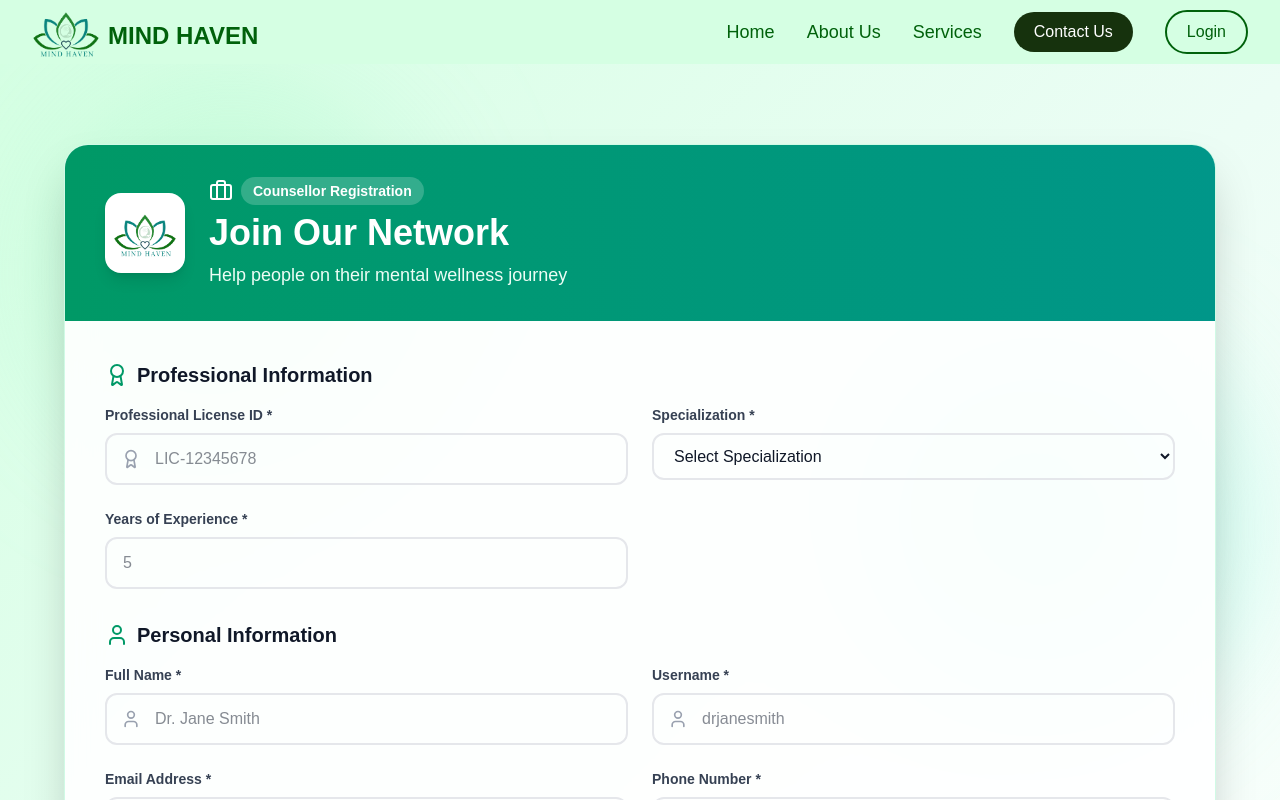
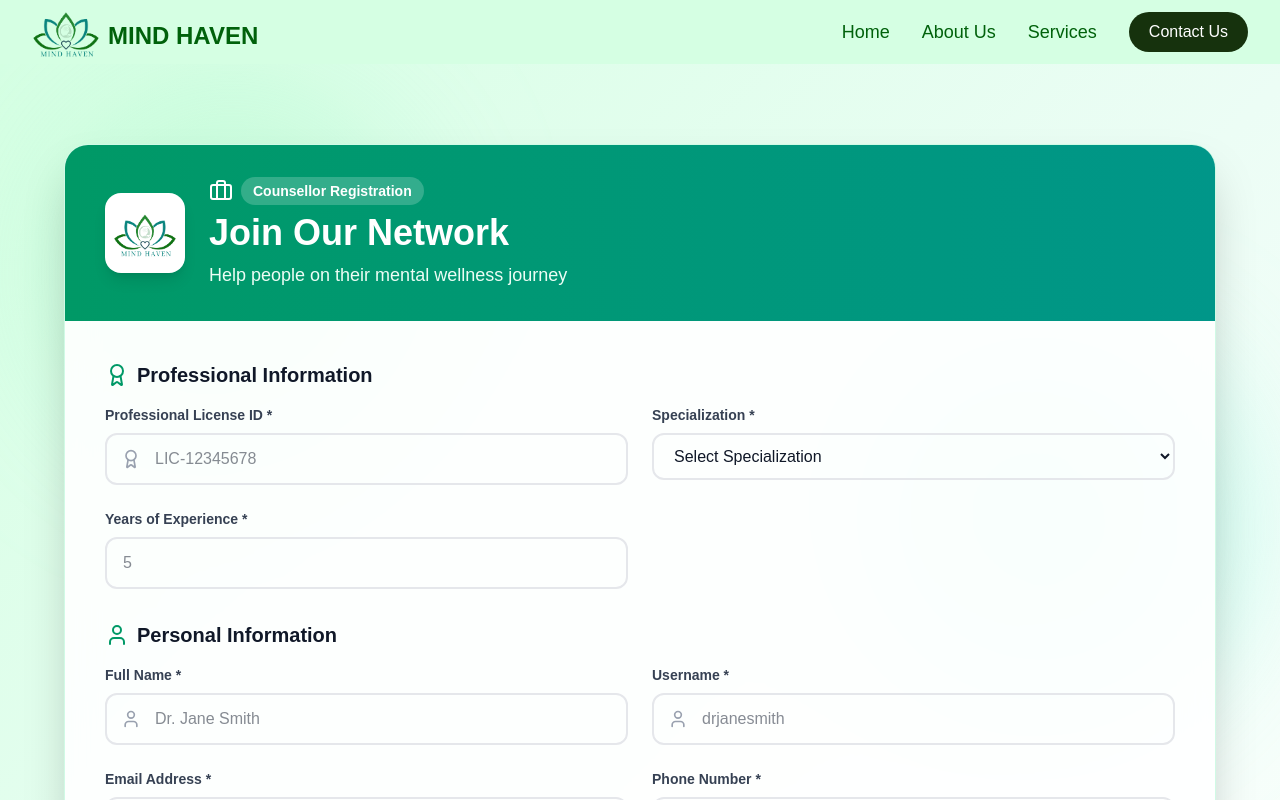
Before and after one commit to Dilshanrad22/mind_haven, a Next.js app in the folder my-app/: page /pages/signupDoc in a window 1280 px wide. Shown: the top 800 px of the page. Built offline with nearby package versions, Linux system fonts and the light colour scheme.

Commit message:
Remove alert popups and navbar Login links

```diff
--- a/my-app/src/app/components/navbar.tsx
+++ b/my-app/src/app/components/navbar.tsx
@@ -49,7 +49,6 @@ const Navbar = () => {
                 <Link href="/pages/about" className="text-[#00610B] text-lg hover:text-[#16320d]">About Us</Link>
                 <Link href="/pages/services" className="text-[#00610B] text-lg hover:text-[#16320d]">Services</Link>
                 <Link href="/pages/contact" className="px-5 py-2 rounded-full bg-[#16320d] text-white hover:bg-green-700">Contact Us</Link>
-                <Link href="/pages/login" className="px-5 py-2 rounded-full border-2 border-[#00610B] text-[#00610B] hover:bg-[#00610B] hover:text-white transition">Login</Link>
               </>
             ) : (
               <>
@@ -83,7 +82,6 @@ const Navbar = () => {
                 <Link href="/pages/about" className="block py-2 text-[#00610B]">About Us</Link>
                 <Link href="/pages/services" className="block py-2 text-[#00610B]">Services</Link>
                 <Link href="/pages/contact" className="block py-2 text-[#00610B]">Contact Us</Link>
-                <Link href="/pages/login" className="block py-2 text-[#00610B] font-semibold">Login</Link>
               </>
             ) : (
               <>
--- a/my-app/src/app/pages/login/page.tsx
+++ b/my-app/src/app/pages/login/page.tsx
@@ -27,9 +27,6 @@ export default function LoginPage() {
       if (result.success) {
         // Get user type from response
         const userType = result.data?.user?.userType;
-
-        // Show success message
-        alert(`✅ Welcome back! Logging in...`);
 
         // Redirect based on user type
         if (userType === 'admin') {
--- a/my-app/src/app/pages/signup/page.tsx
+++ b/my-app/src/app/pages/signup/page.tsx
@@ -57,9 +57,6 @@ export default function SignupPage() {
       });
 
       if (result.success) {
-        // Show success message
-        alert('🎉 Account created successfully! Redirecting to login page...');
-
         // Redirect to login page after 1 second
         setTimeout(() => {
           router.push('/pages/login');
--- a/my-app/src/app/pages/signupDoc/page.tsx
+++ b/my-app/src/app/pages/signupDoc/page.tsx
@@ -60,9 +60,6 @@ export default function SignupDocPage() {
       });
 
       if (result.success) {
-        // Show success message
-        alert('🎉 Doctor account created successfully! Redirecting to login page...');
-
         // Redirect to login page after 1 second
         setTimeout(() => {
           router.push('/pages/login');
```
